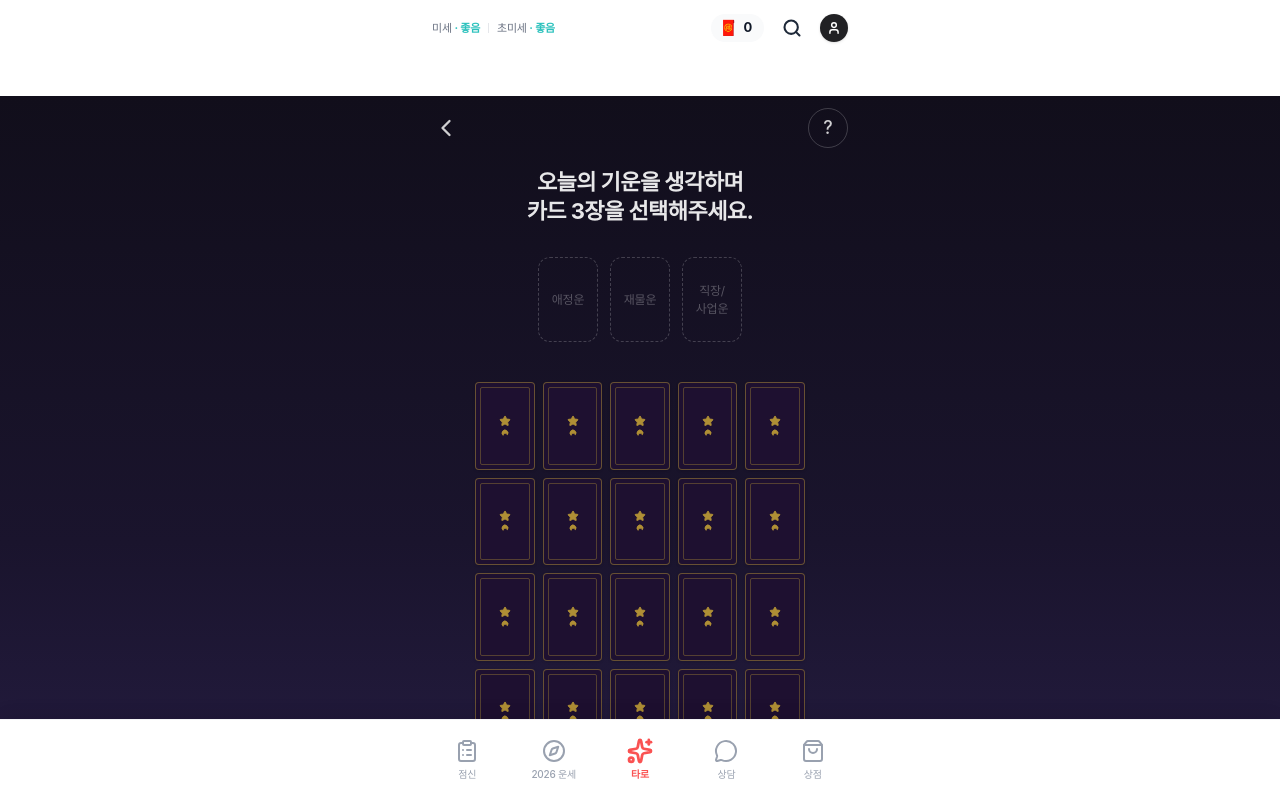
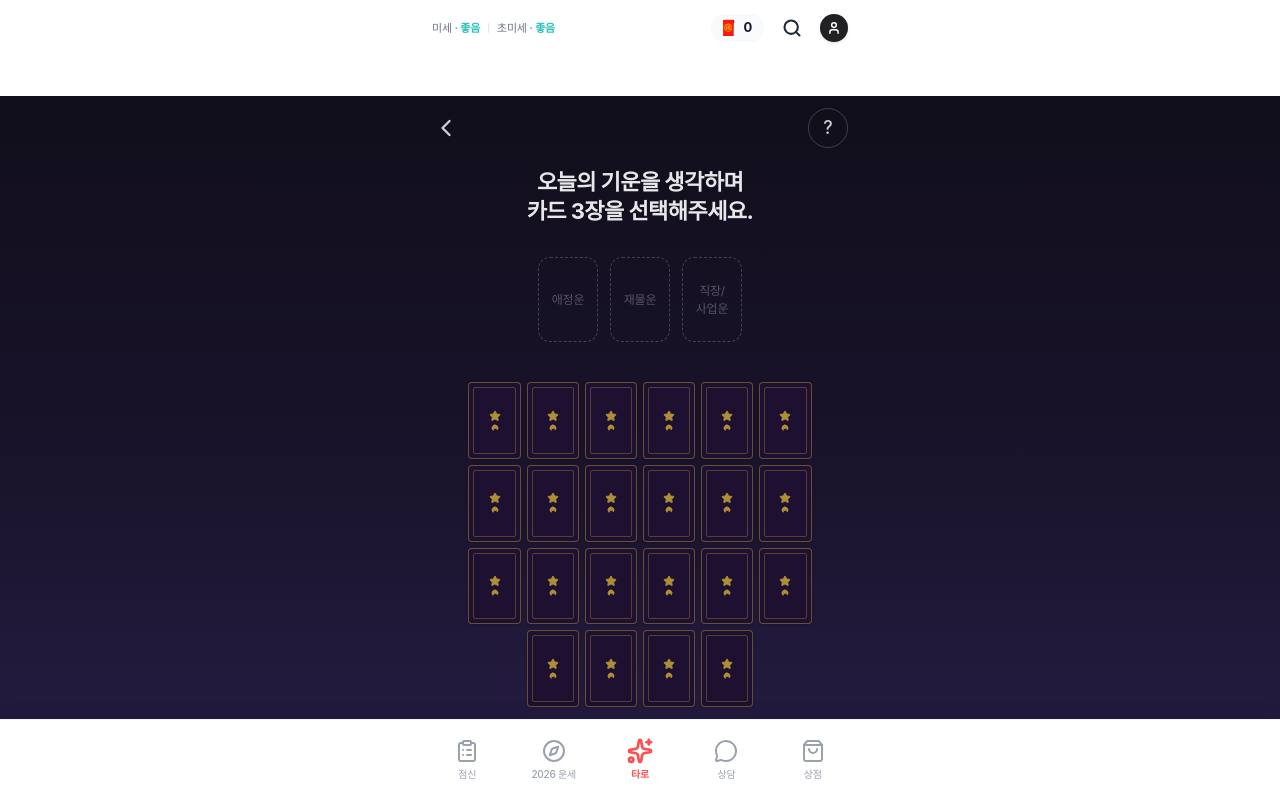
Before and after one commit to kimhoon0612-dev/saju-web, a Next.js app in the folder frontend/: page /tarot/play in a window 1280 px wide. Shown: the top 798 px of the page. Built offline with nearby package versions, Linux system fonts and the light colour scheme; a web font is replaced by a local one.

Commit message:
fix: correct tarot settings

```diff
--- a/frontend/src/app/tarot/play/page.tsx
+++ b/frontend/src/app/tarot/play/page.tsx
@@ -64,7 +64,7 @@ function TarotPlayContent() {
         setProgress(5);
 
         try {
-            const apiUrl = process.env.NEXT_PUBLIC_API_URL || "https://saju-api.onrender.com";
+            const apiUrl = process.env.NEXT_PUBLIC_API_URL || "https://saju-web.onrender.com";
             const response = await fetch(`${apiUrl}/api/tarot/draw-multiple`, {
                 method: "POST",
                 headers: { "Content-Type": "application/json" },
@@ -140,14 +140,14 @@ function TarotPlayContent() {
                         {renderPlaceholders()}
 
                         {/* Deck layout - 22 cards */}
-                        <div className="flex flex-wrap justify-center gap-2 w-full max-w-[340px] mx-auto mb-10">
+                        <div className="flex flex-wrap justify-center gap-[6px] w-full max-w-[360px] mx-auto mb-10">
                             {Array.from({ length: deckSize }).map((_, i) => {
                                 const isSelected = selectedIndices.includes(i);
                                 return (
                                     <div
                                         key={i}
                                         onClick={() => handleCardClick(i)}
-                                        className={`relative w-[17.5%] aspect-[0.68] rounded flex-shrink-0 cursor-pointer transition-all duration-500 transform ${isSelected ? 'opacity-0 scale-50 pointer-events-none translate-y-[-50px]' : 'hover:-translate-y-1 hover:brightness-125 hover:shadow-[0_0_15px_rgba(255,255,255,0.2)] shadow-sm'
+                                        className={`relative w-[14.5%] aspect-[0.68] rounded flex-shrink-0 cursor-pointer transition-all duration-500 transform ${isSelected ? 'opacity-0 scale-50 pointer-events-none translate-y-[-50px]' : 'hover:-translate-y-1 hover:brightness-125 hover:shadow-[0_0_15px_rgba(255,255,255,0.2)] shadow-sm'
                                             }`}
                                     >
                                         <div className="w-full h-full bg-[#1e1030] border border-[#d4af37]/40 rounded overflow-hidden flex items-center justify-center p-1.5 relative">
```
